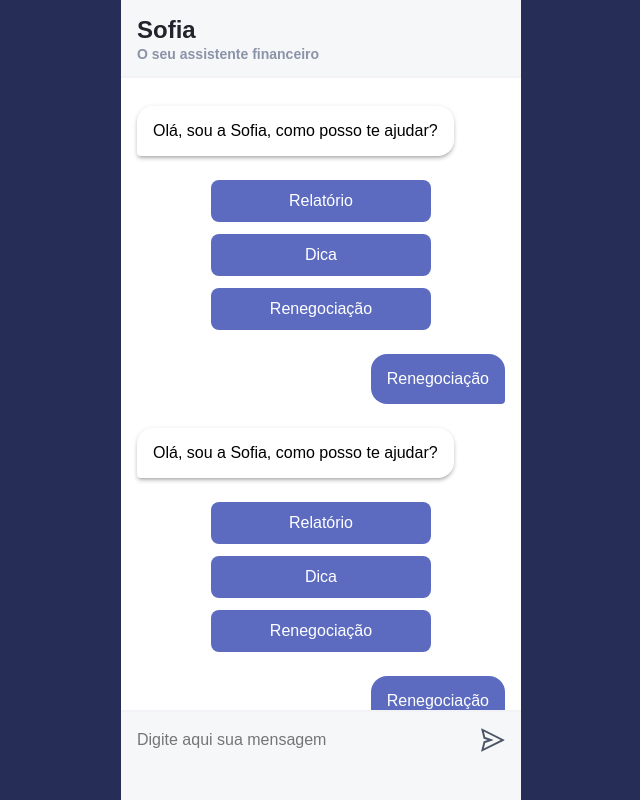
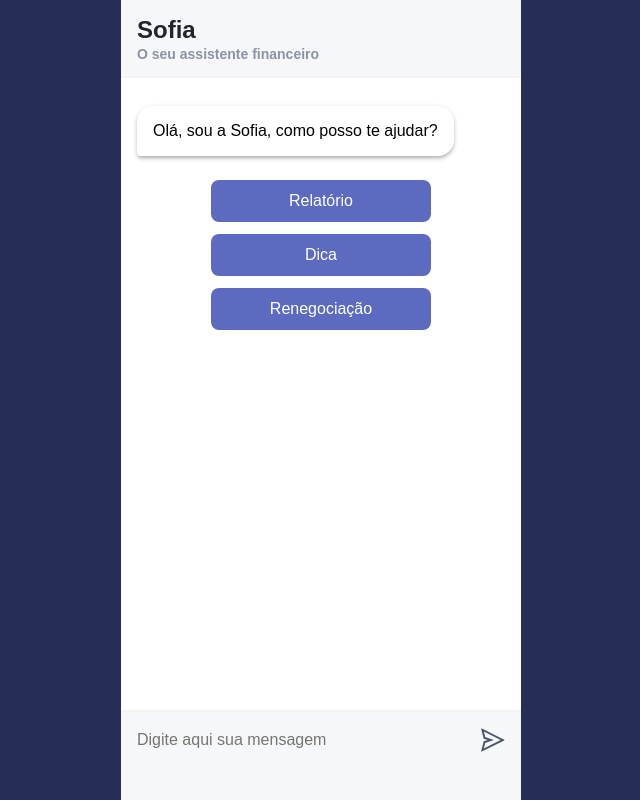
Before and after one commit to carlospavanetti/safra-hackathon, a Next.js app: page / in a window 1280 px wide. Shown: the whole page, without its empty margins (319-959 px from the left). Built offline with nearby package versions, Linux system fonts and the light colour scheme.

Commit message:
feat: add chat context

```diff
--- a/src/pages/index.tsx
+++ b/src/pages/index.tsx
@@ -1,49 +1,47 @@
-import React from "react";
+import React, { useEffect, useState, useCallback } from "react";
 import { SendOutlined } from "@ant-design/icons";
+import ChatProvider, { useChatState, useChatDispatch } from "services/Chat";
 
 export default function ChatPage() {
-  const data = [
-    {
-      type: "message",
-      message: "Olá, sou a Sofia, como posso te ajudar?",
-      origin: "bot",
-    },
-    { type: "options", options: ["Relatório", "Dica", "Renegociação"] },
-    { type: "message", message: "Renegociação", origin: "user" },
-    {
-      type: "message",
-      message: "Olá, sou a Sofia, como posso te ajudar?",
-      origin: "bot",
-    },
-    { type: "options", options: ["Relatório", "Dica", "Renegociação"] },
-    { type: "message", message: "Renegociação", origin: "user" },
-  ];
-
   return (
     <div className="chat-page">
+      <ChatProvider>
         <div className="chat-area">
           <div className="chat-header">
             <h2 className="title">Sofia</h2>
             <h2 className="tagline">O seu assistente financeiro</h2>
           </div>
           <div className="scrollable-area">
-          <MessageArea messages={data} />
+            <MessageArea />
           </div>
           <div className="input-area">
             <input className="input" placeholder="Digite aqui sua mensagem" />
             <SendOutlined className="sendbutton" />
           </div>
         </div>
+      </ChatProvider>
     </div>
   );
 }
 
-function MessageArea({ messages }) {
+function MessageArea() {
+  const { messages } = useChatState();
+  const { pushMessage, showOptions, addListener } = useChatDispatch();
+
+  useEffect(() => {
+    pushMessage("Olá, sou a Sofia, como posso te ajudar?", "bot");
+    showOptions(["Relatório", "Dica", "Renegociação"]);
+    addListener((msg, ctx, setCtx) => {
+      if (msg === "Relatório")
+        pushMessage("O seu relatório mensal está aqui", "bot");
+    });
+  }, []);
+
   return (
     <div className="messages-area">
       {messages.map((item) => {
         if (item.type === "options")
-          return <OptionsGroup options={item.options} />;
+          return <OptionsGroup options={item.options} push={pushMessage} />;
 
         if (item.type === "message")
           return (
@@ -54,11 +52,28 @@ function MessageArea({ messages }) {
   );
 }
 
-function OptionsGroup({ options }) {
+function OptionsGroup({ options, push }) {
+  const [selected, setSelected] = useState(false);
+  const selectOption = useCallback(
+    (option) => {
+      if (selected) return;
+
+      setSelected(true);
+      push(option, "user");
+    },
+    [selected]
+  );
+
   return (
     <div className="options-group">
       {options.map((option) => (
-        <button className="option">{option}</button>
+        <button
+          key={option}
+          className="option"
+          onClick={() => selectOption(option)}
+        >
+          {option}
+        </button>
       ))}
     </div>
   );
--- /dev/null
+++ b/src/services/Chat.tsx
@@ -0,0 +1,50 @@
+import { createContext, useCallback, useContext, useState } from "react";
+
+const ChatStateContext = createContext({});
+const ChatDispatchContext = createContext({});
+
+export default function ChatProvider({ children }) {
+  const [messages, setMessages] = useState([]);
+  const [listeners, setListeners] = useState([]);
+  const [context, setContext] = useState();
+
+  const pushMessage = useCallback(
+    (message, origin) => {
+      setMessages((m) => [...m, { type: "message", message, origin }]);
+      if (origin === "user") {
+        listeners.forEach((cb) => cb(message, context, setContext));
+      }
+    },
+    [listeners]
+  );
+  const showOptions = useCallback((options) => {
+    setMessages((m) => [...m, { type: "options", options }]);
+  }, []);
+  const addListener = useCallback((callback) => {
+    setListeners((cbs) => [...cbs, callback]);
+  }, []);
+
+  return (
+    <ChatDispatchContext.Provider
+      value={{ addListener, pushMessage, showOptions }}
+    >
+      <ChatStateContext.Provider value={{ messages }}>
+        {children}
+      </ChatStateContext.Provider>
+    </ChatDispatchContext.Provider>
+  );
+}
+
+export function useChatState() {
+  const context = useContext(ChatStateContext);
+  if (context === undefined)
+    throw new Error("useChatState must be used within a ChatProvider");
+  return context;
+}
+
+export function useChatDispatch() {
+  const context = useContext(ChatDispatchContext);
+  if (context === undefined)
+    throw new Error("useChatDispatch must be used within a ChatProvider");
+  return context;
+}
```
Lines whose indentation alone changed are shown as unchanged.
